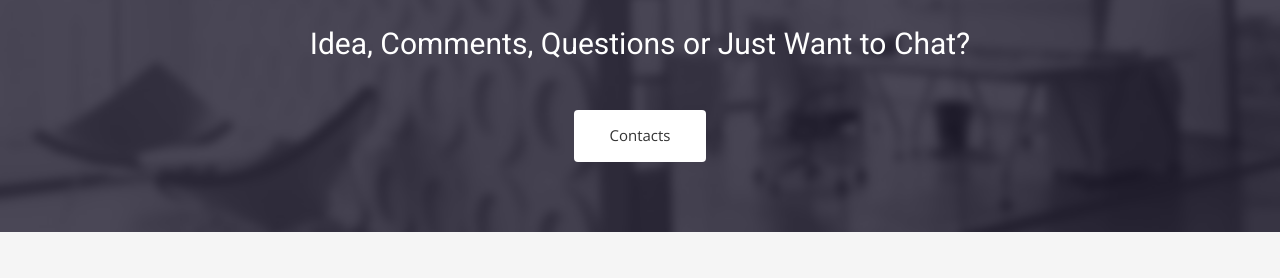
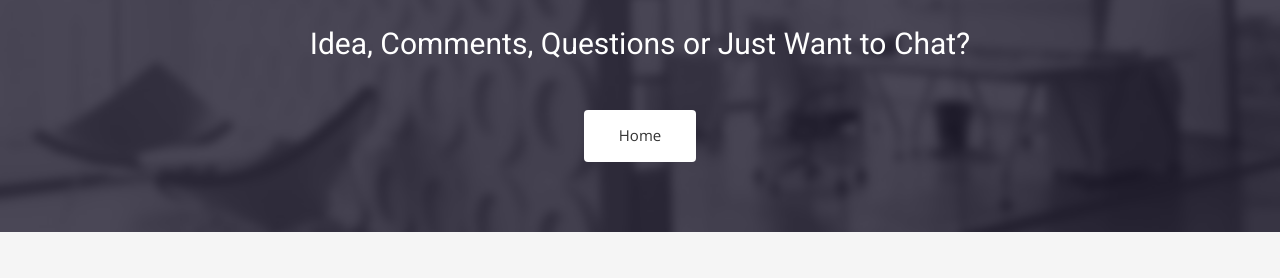
Before and after one commit to ekidando/Emma, a Jekyll site: the page built from contact.html, in a window 1280 px wide. Shown: the part 1473-1751 px from the top of the page. Built offline with Jekyll 4.4.1, drawn with Linux system fonts in a browser that asks for light colours; nearby versions of some CDN libraries; some web fonts are replaced.

Commit message:
Update contact.html

```diff
--- a/contact.html
+++ b/contact.html
@@ -92,7 +92,7 @@ published: true
       <div class="col-md-12">
         <div class="block">
           <h2>Idea, Comments, Questions or Just Want to Chat?</h2>
-          <a class="btn btn-default btn-call-to-action" href="contacts.html" >Contacts</a>
+          <a class="btn btn-default btn-call-to-action" href="{{ site.baseurl }}/" >Home</a>
         </div>
       </div>
     </div>
```
